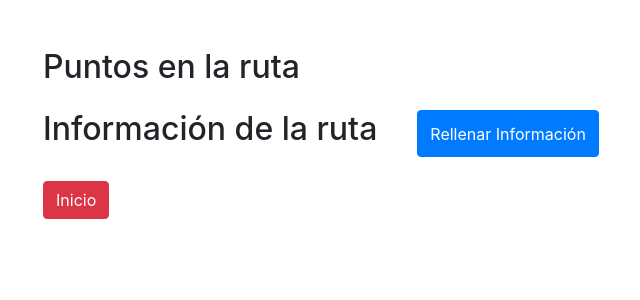
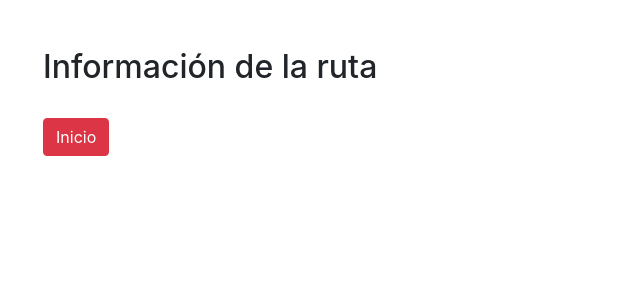
Before and after one commit to AmandaCordero/ExcursionPlanner, a Django app: template app/myapp/templates/route_info.html in a window 1280 px wide. Shown: the top 300 px of the page, without its empty margins (42-682 px from the left). Run offline with Django 5.2, Linux system fonts and the light colour scheme; the template is opened without the code that fills it, so the values that code supplies are empty; some libraries are stand-ins or nearby versions.

Commit message:
fix new urls

```diff
--- a/app/myapp/templates/index.html
+++ b/app/myapp/templates/index.html
@@ -14,8 +14,8 @@
             <button class="btn btn-primary btn-lg ml-3" onclick="location.href='{% url 'create_point' %}'">Crear Puntos</button>
             <button class="btn btn-primary btn-lg ml-3" onclick="location.href='{% url 'create_edge' %}'">Crear Caminos</button>
             <button class="btn btn-success btn-lg ml-3" onclick="location.href='{% url 'mostrar_markdown' %}'">Encuesta</button>
-            <button class="btn btn-success btn-lg ml-3" onclick="location.href='{% url 'plan_route' %}'">Crear Ruta</button>
             <button class="btn btn-success btn-lg ml-3" onclick="location.href='{% url 'run_simulate' %}'">Ejecutar Simulación</button>
+            <button class="btn btn-success btn-lg ml-3" onclick="location.href='{% url 'view_route_description' %}'">Ver Ruta</button>
         </div>
     </div>
     <div class="container mt-5">
--- a/app/myapp/templates/route_info.html
+++ b/app/myapp/templates/route_info.html
@@ -3,32 +3,10 @@
     <head>
         <title>Ruta planificada</title>
         <link href="https://stackpath.bootstrapcdn.com/bootstrap/4.5.2/css/bootstrap.min.css" rel="stylesheet">
-        <script>
-            async function fillInfo() {
-                // Mostrar el texto "Cargando..."
-                document.getElementById('info').innerText = 'Cargando...';
-
-                try {
-                    // Hacer la petición fetch a la URL
-                    const response = await fetch('get_info/');
-                    const data = await response.json();
-                    console.log(data)
-
-                    // Actualizar el contenido con la información obtenida
-                    document.getElementById('info').innerText = data;
-                } catch (error) {
-                    console.error('Error al obtener la información:', error);
-                    document.getElementById('info').innerText = 'Error al cargar la información';
-                }
-            }
-        </script>
     </head>
     <body class="container mt-5">
-        <h2 class="mb-4">Puntos en la ruta</h2>
-        <p id="data">{{ data }}</p>
         <div class="d-flex">
             <h2 class="mr-3">Información de la ruta</h2>
-            <button class="btn btn-primary ml-4" onclick="fillInfo()">Rellenar Información</button>
         </div>
         <p class="mt-4" id="info"></p>
         <button class="btn btn-danger" onclick="window.location.href='http://127.0.0.1:8000/'">Inicio</button>
--- a/app/myapp/urls.py
+++ b/app/myapp/urls.py
@@ -34,7 +34,7 @@ urlpatterns = [
     path('save_tourists/', tourists.save_tourists, name='save_tourists'),
 
     # path('plan_route/', simulation.plan_route_info, name='plan_route'),
-    path('plan_route/get_info/', llm.view_route_description, name='get_info'),
+    path('view_route_description/', llm.view_route_description, name='view_route_description'),
     path('mostrar_markdown/', llm.ver_encuesta, name='mostrar_markdown'),
     path('run_simulate/', simulation.run_simulate, name='run_simulate'),
 ]
--- a/app/myapp/views/llm.py
+++ b/app/myapp/views/llm.py
@@ -33,7 +33,9 @@ def view_route_description(request):
         })
 
     info = show_info_route(interesting_points)
-    return JsonResponse(info, safe=False)
+
+    return render(request, 'route_info.html', {'info': info})
+
 
 def ver_encuesta(request):
     # Leer el contenido del archivo Markdown
```
